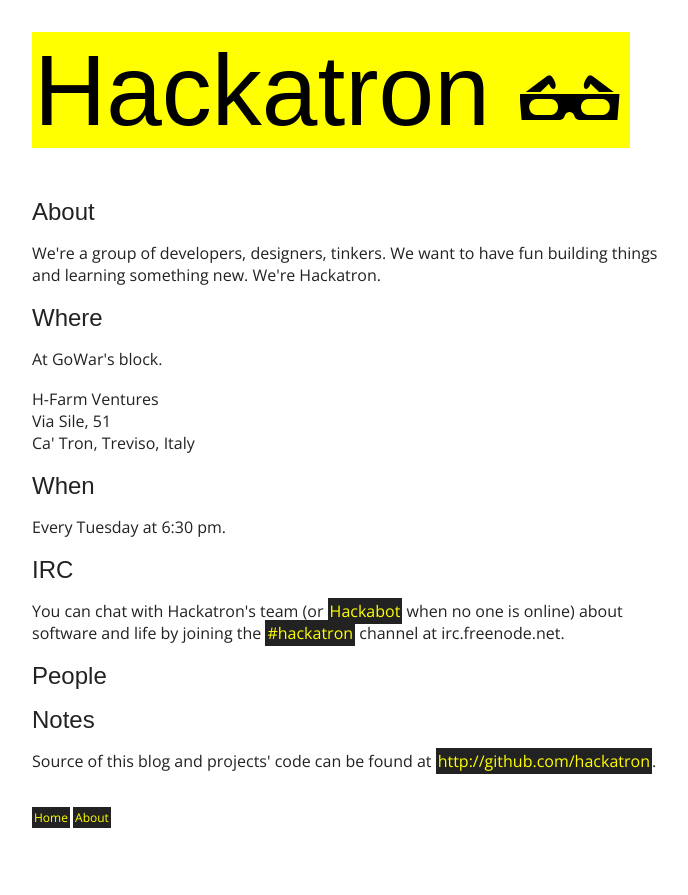
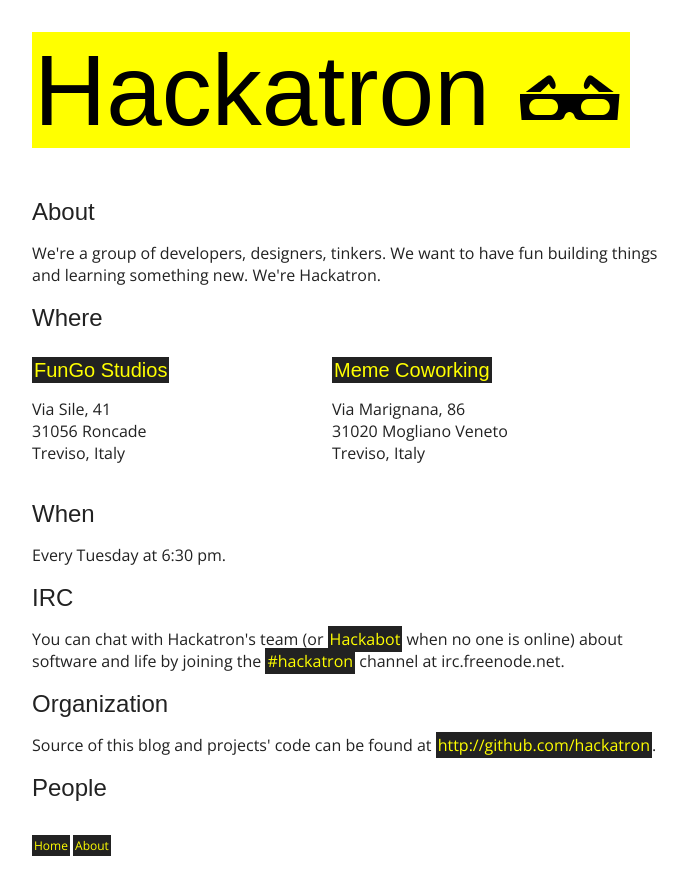
Before and after one commit to hackatron/hackatron.github.io, a Jekyll site: the page built from about.html, in a window 1280 px wide. Shown: the top 895 px of the page, without its empty margins (88-776 px from the left). Built offline with Jekyll 4.4.1, drawn with Linux system fonts in a browser that asks for light colours; nearby versions of some CDN libraries; some web fonts are replaced; Markdown is read by kramdown in place of the engine named in the settings.

Commit message:
Update about page

```diff
--- a/about.html
+++ b/about.html
@@ -8,30 +8,49 @@
   <p>
     We're a group of developers, designers, tinkers. We want to have fun building things and learning something new. We're Hackatron.
   </p>
-  <h2>Where</h2>
-  <p>At GoWar's block.</p>
+
+  <h2 id="where">Where</h2>
+  <div class="block">
+    <div class="venue">
+      <h3><a href="http://www.fungostudios.com/">FunGo Studios</a></h3>
+      <p>
+        Via Sile, 41<br/>
+        31056 Roncade<br/>
+        Treviso, Italy
+      </p>
+    </div>
+    <div class="venue">
+      <h3><a href="http://memecoworking.com/">Meme Coworking</a></h3>
+      <p>
+        Via Marignana, 86<br/>
+        31020 Mogliano Veneto<br/>
+        Treviso, Italy
+      </p>
+    </div>
+  </div>
+
+  <h2 id="when">When</h2>
+  <p>Every Tuesday at 6:30 pm.</p>
+
+  <h2 id="irc">IRC</h2>
   <p>
-    H-Farm Ventures<br/>
-    Via Sile, 51<br/>
-    Ca' Tron, Treviso, Italy
+    You can chat with Hackatron's team (or <a href="https://github.com/hackatron/hackatron-hubot">Hackabot</a> when no one is online) about software and life by joining the <a href="irc://irc.freenode.net/hackatron">#hackatron</a> channel at irc.freenode.net.
   </p>
-  <h2>When</h2>
-  <p>Every Tuesday at 6:30 pm.</p>
-  <h2>IRC</h2>
-  <p>You can chat with Hackatron's team (or <a href="https://github.com/hackatron/hackatron-hubot">Hackabot</a> when no one is online) about software and life by joining the <a href="irc://irc.freenode.net/hackatron">#hackatron</a> channel at irc.freenode.net.</p>
-  <h2>People</h2>
-  <ul class="unstyled" id="people"></ul>
-  <h2>Notes</h2>
+
+  <h2 id="organization">Organization</h2>
   <p>
     Source of this blog and projects' code can be found at <a href="http://github.com/hackatron">http://github.com/hackatron</a>.
   </p>
+
+  <h2 id="people">People</h2>
+  <ul class="unstyled" id="people_list"></ul>
 </div>
 
-<script src="http://ajax.googleapis.com/ajax/libs/jquery/1.7.1/jquery.min.js" type="text/javascript"></script>
-<script src="https://raw.github.com/potomak/jquery-github/master/jquery.github.js" type="text/javascript"></script>
+<script src="//ajax.googleapis.com/ajax/libs/jquery/1.7.1/jquery.min.js" type="text/javascript"></script>
+<script src="//raw.github.com/potomak/jquery-github/master/jquery.github.js" type="text/javascript"></script>
 <script type="text/javascript">
   $(document).ready(function() {
-    $("#people").github({
+    $("#people_list").github({
         organization: 'hackatron'
       , onComplete: function(response) {
           var length = typeof response.data != 'undefined' ? response.data.length : 0;
--- a/stylesheets/style.css
+++ b/stylesheets/style.css
@@ -165,6 +165,11 @@
 
 .wrapper {}
 
+.block {
+  overflow: hidden;
+  clear: both;
+}
+
 article header {
   margin-bottom: 20px;
 }
@@ -178,23 +183,29 @@
   display: inline;
 }
 
-ul#people {
+ul#people_list {
   margin-top: 20px;
 }
 
-ul#people li {
+ul#people_list li {
   overflow: hidden;
   margin-bottom: 10px;
 }
 
-ul#people img {
+ul#people_list img {
   float: left;
   margin-right: 10px;
   width: 48px;
 }
 
-ul#people p {
+ul#people_list p {
   margin: 0;
+}
+
+.venue {
+  float: left;
+  width: 280px;
+  margin-right: 20px;
 }
 
 #disqus_thread {
```
